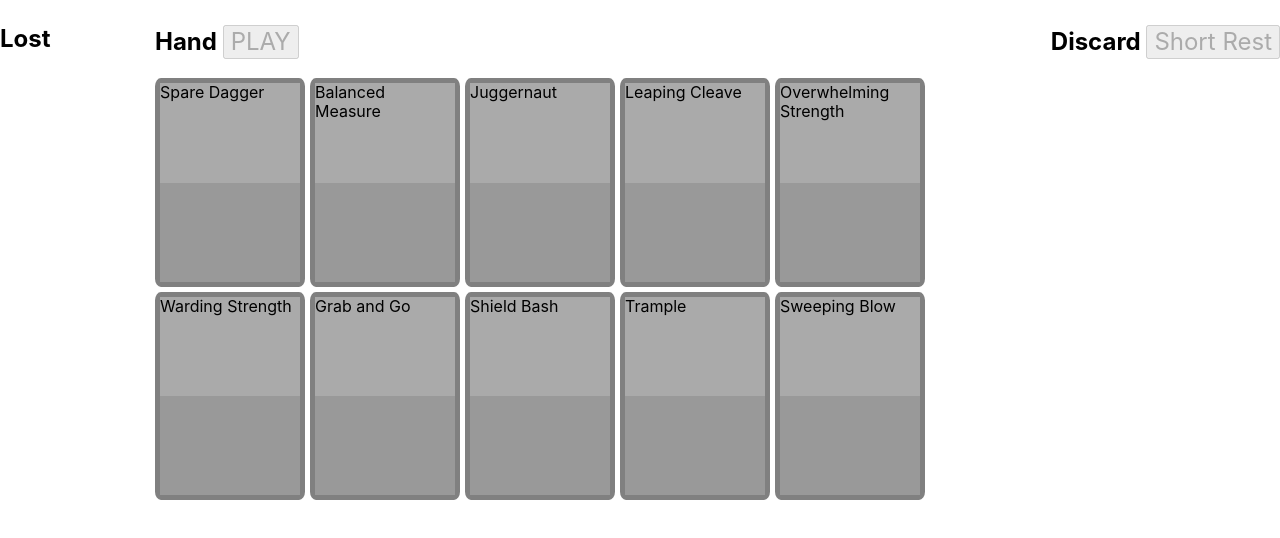
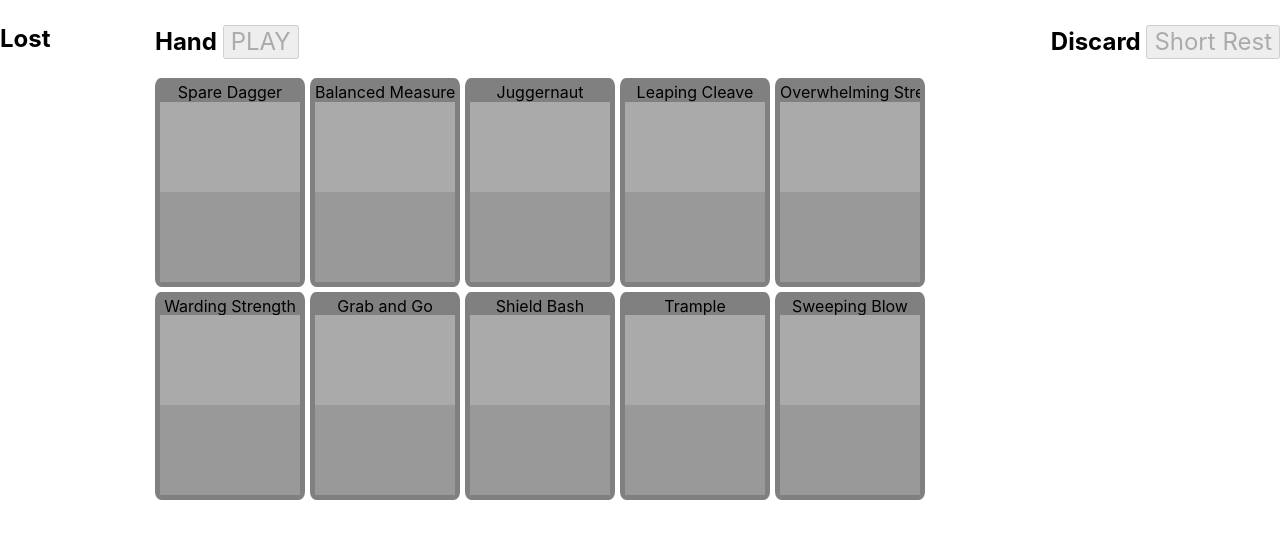
Before and after one commit to cainlevy/gloomhaven-player, a React (Create React App) app: page / in a window 1280 px wide. Shown: the top 538 px of the page. Built offline with nearby package versions, Linux system fonts and the light colour scheme.

Commit message:
card name lives outside top action

```diff
--- a/src/App.tsx
+++ b/src/App.tsx
@@ -28,8 +28,8 @@ const App: React.FC = () => {
       <Play>
         <CardRow>
           {game.deck.filter(inPlayed).map((c) => (
-            <SmallCard key={c.name}>
-              <Top onClick={() => updateGame(playTop(game, c))}>{c.name}</Top>
+            <SmallCard key={c.name} card={c}>
+              <Top onClick={() => updateGame(playTop(game, c))} />
               <Bottom onClick={() => updateGame(playBottom(game, c))} />
             </SmallCard>
           ))}
@@ -42,13 +42,14 @@ const App: React.FC = () => {
           {game.deck.filter(inHand).map((c) => (
             <SmallCard
               key={c.name}
+              card={c}
               selected={game.selectedForPlay.includes(c)}
               onClick={(ableToPlay(game) && (!readyToPlay(game) || game.selectedForPlay.includes(c)))
                 ? () => updateGame(togglePlaySelection(game, c))
                 : undefined
               }
             >
-              <Top>{c.name}</Top>
+              <Top />
               <Bottom />
             </SmallCard>
           ))}
@@ -61,13 +62,14 @@ const App: React.FC = () => {
           {game.deck.filter(inDiscard).map((c, idx) => (
             <SmallCard
               key={c.name}
+              card={c}
               selected={game.selectedForLongRest.includes(c)}
               onClick={(ableToRest(game) && (!readyToLongRest(game) || game.selectedForLongRest.includes(c)))
                 ? () => updateGame(toggleLongRestSelection(game, c))
                 : undefined
               }
             >
-              <Top>{c.name}</Top>
+              <Top />
               <Bottom />
             </SmallCard>
           ))}
@@ -78,8 +80,8 @@ const App: React.FC = () => {
         <h2>Lost</h2>
         <CardPile>
           {game.deck.filter(inLost).map((c, idx) => (
-            <SmallCard key={c.name}>
-              <Top>{c.name}</Top>
+            <SmallCard key={c.name} card={c}>
+              <Top />
               <Bottom />
             </SmallCard>
           ))}
--- a/src/Card.tsx
+++ b/src/Card.tsx
@@ -1,11 +1,13 @@
 import * as React from 'react';
 import styled from 'styled-components';
 import AspectRatio from './util/AspectRatio';
+import { ActionCard } from './data/ActionCard';
 
 interface Props {
   onClick?: () => void;
   className?: string;
   selected?: boolean;
+  card: ActionCard;
 }
 
 const SelectableDiv: React.FC<React.HTMLAttributes<HTMLDivElement> & {selected: boolean}> = ({selected, ...props}) => <div {...props}/>
@@ -32,9 +34,17 @@ export const Bottom = styled.div`
   cursor: ${(props) => props.onClick ? 'pointer' : 'inherit'};
 `;
 
-const Card: React.FC<Props> = ({className, children, onClick, selected}) => (
+const Name = styled.div`
+  flex: 0 0 auto;
+  white-space: nowrap;
+  overflow: hidden;
+  text-align: center;
+`;
+
+const Card: React.FC<Props> = ({className, children, onClick, selected, card}) => (
   <AspectRatio ratio={1.39} className={className}>
     <Frame onClick={onClick} selected={!!selected}>
+      <Name>{card.name}</Name>
       {children}
     </Frame>
   </AspectRatio>
```
